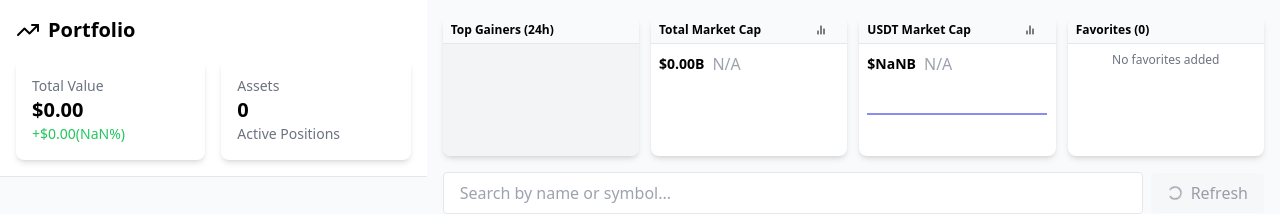
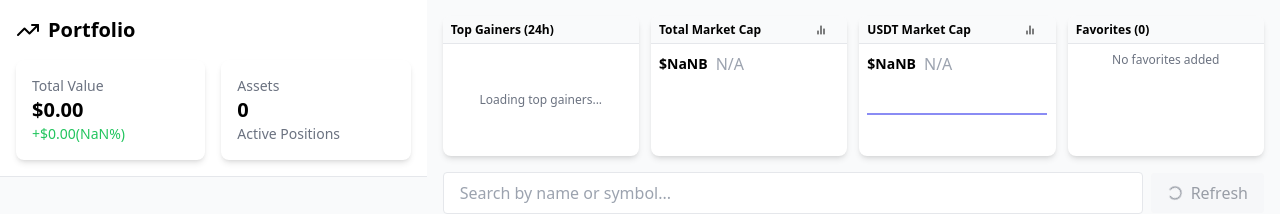
Before and after one commit to CeponisM/react-portfolio-new, a React (Create React App) app: page / in a window 1280 px wide. Shown: the top 214 px of the page. Built offline with nearby package versions, Linux system fonts and the light colour scheme.

Commit message:
top bar loading

```diff
--- a/src/App.js
+++ b/src/App.js
@@ -707,6 +707,15 @@ const TopSection = memo(({ cryptos, favorites, onCryptoClick, onRemoveFavorite,
       return dataRef.current;
     }
 
+    // Only calculate if we have data
+    if (!cryptos?.length) {
+      return {
+        marketCap: null,  // Changed from 0 to null
+        tether: null,
+        topGainers: []
+      };
+    }
+
     const marketCap = cryptos.reduce((sum, crypto) => sum + (crypto?.market_cap || 0), 0);
     const tether = cryptos.find(c => c?.symbol?.toLowerCase() === 'usdt');
     const topGainers = [...cryptos]
@@ -714,7 +723,7 @@ const TopSection = memo(({ cryptos, favorites, onCryptoClick, onRemoveFavorite,
       .slice(0, 8);
 
     const newData = {
-      marketCap,
+      marketCap: marketCap || null,  // Ensure null if zero/invalid
       tether,
       topGainers,
       lastUpdate: now
@@ -748,7 +757,13 @@ const TopSection = memo(({ cryptos, favorites, onCryptoClick, onRemoveFavorite,
         <div className={headerClassName}>
           <span>Top Gainers (24h)</span>
         </div>
-        <div className="grid grid-cols-4 gap-px p-0.5 bg-gray-100 h-[calc(100%-28px)]">
+        <div className="h-[calc(100%-28px)]">
+          {!calculatedData.topGainers?.length ? (
+            <div className="w-full h-full flex items-center justify-center">
+              <span className="text-xs text-gray-500">Loading top gainers...</span>
+            </div>
+          ) : (
+            <div className="grid grid-cols-4 gap-px p-0.5 bg-gray-100 h-full">
               {calculatedData.topGainers.map(crypto => (
                 <div
                   key={crypto.id}
@@ -772,6 +787,8 @@ const TopSection = memo(({ cryptos, favorites, onCryptoClick, onRemoveFavorite,
                   </span>
                 </div>
               ))}
+            </div>
+          )}
         </div>
       </Card>
 
@@ -791,7 +808,7 @@ const TopSection = memo(({ cryptos, favorites, onCryptoClick, onRemoveFavorite,
         <div className="flex flex-col p-2 h-[calc(100%-28px)]">
           <div className="flex items-center gap-2 mb-1">
             <span className="text-sm font-bold">
-              ${(calculatedData.marketCap / 1e9).toFixed(2)}B
+              ${calculatedData.marketCap ? (calculatedData.marketCap / 1e9).toFixed(2) : 'NaN'}B
             </span>
             <PriceChange
               value={cryptos[0]?.price_change_percentage_24h}
@@ -800,7 +817,12 @@ const TopSection = memo(({ cryptos, favorites, onCryptoClick, onRemoveFavorite,
             />
           </div>
           <div className="flex-1 w-full">
-            <MarketCapChart data={generateChartData(cryptos, 30)} />
+            <MarketCapChart
+              data={generateChartData(
+                calculatedData.marketCap ? [{ market_cap: calculatedData.marketCap }] : [],
+                30
+              )}
+            />
           </div>
         </div>
       </Card>
@@ -1352,8 +1374,7 @@ const CryptoList = ({ onAddToPortfolio, onPricesUpdate }) => {
                   variant={pageNum === page ? 'default' : 'ghost'}
                   size="sm"
                   onClick={() => handlePageChange(pageNum)}
-                  className={`w-8 h-8 p-0 ${
-                    pageNum === page
+                  className={`w-8 h-8 p-0 ${pageNum === page
                     ? 'bg-blue-500 text-white hover:bg-blue-600'
                     : 'hover:bg-gray-100'
                     }`}
```
Lines whose indentation alone changed are shown as unchanged.
